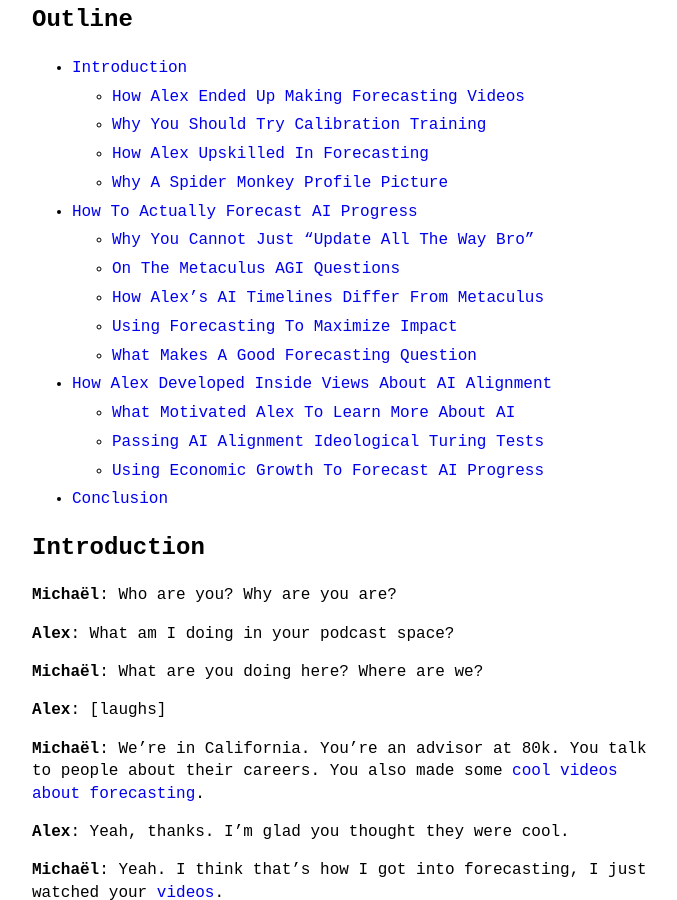
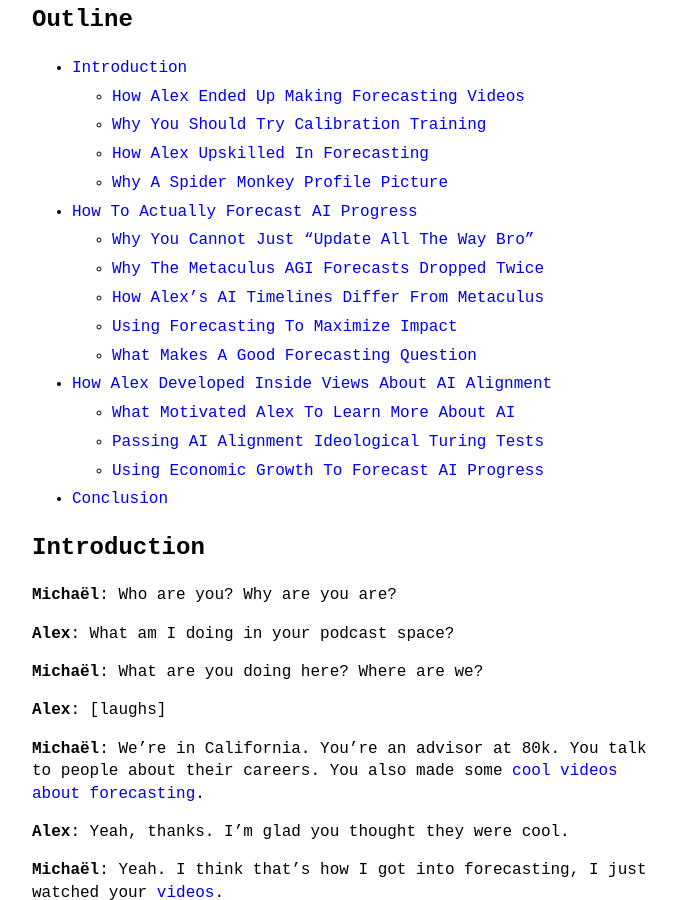
Before and after one commit to theinsideview/theinsideview.github.io, a Jekyll site: the page built from _posts/2022-09-05-alex.md, in a window 1280 px wide and 900 px high, scrolled down 1045 px. Shown: the whole window, without its empty margins (288-965 px from the left). Built offline with Jekyll 4.4.1, drawn with Linux system fonts in a browser that asks for light colours; some of the changed text lies outside the part shown.

Commit message:
headline

```diff
--- a/_posts/2022-09-05-alex.md
+++ b/_posts/2022-09-05-alex.md
@@ -23,7 +23,7 @@
     * [Why A Spider Monkey Profile Picture](#why-a-spider-monkey-profile-picture)
 * [How To Actually Forecast AI Progress](#how-to-actually-forecast-ai-progress)
     * [Why You Cannot Just "Update All The Way Bro"](#why-you-cannot-just-update-all-the-way-bro)
-    * [On The Metaculus AGI Questions](#on-the-metaculus-agi-questions)
+    * [Why The Metaculus AGI Forecasts Dropped Twice](#why-the-metaculus-agi-forecasts-dropped-twice)
     * [How Alex's AI Timelines Differ From Metaculus](#how-alexs-ai-timelines-differ-from-metaculus)
     * [Using Forecasting To Maximize Impact](#using-forecasting-to-maximize-impact)
     * [What Makes A Good Forecasting Question](#what-makes-a-good-forecasting-question)
@@ -272,7 +272,7 @@
 **Alex**:
 Yeah. <a href="#outline">⬆</a>
 
-## On The Metaculus AGI Questions
+## Why The Metaculus AGI Forecasts Dropped Twice
 
 **Michaël**:
 Less restrictive definition. And then another question about just AGI, not the weak AGI... I think the median was something around the lines of 2040-ish or maybe 20... I don't actually remember. And after some breakthrough, I think it was PaLM, DALL-E, Chinchilla. I don't remember those ones-
```
